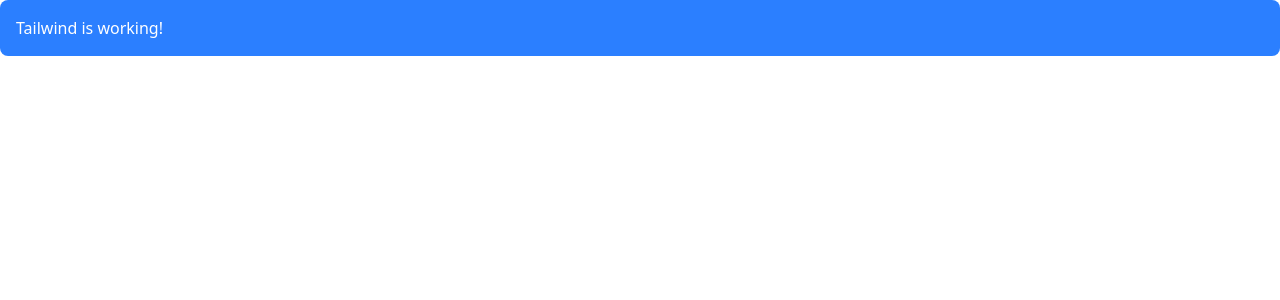
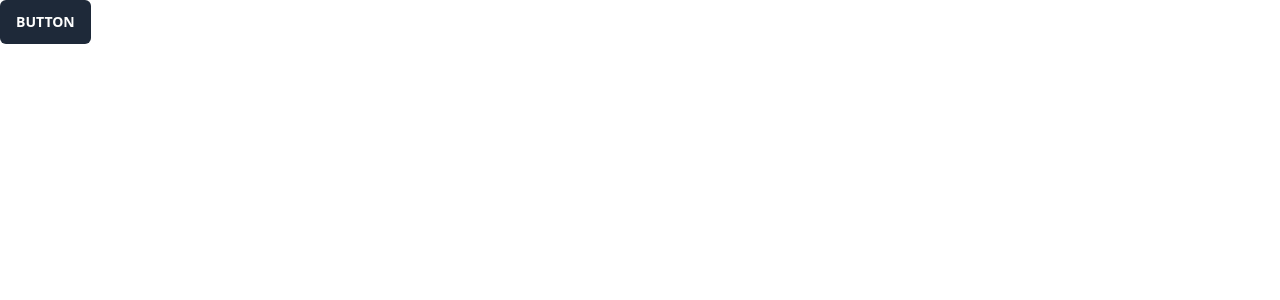
Before and after one commit to Sreehari9230/ReelRoulette, a React (Vite) app: page / in a window 1280 px wide. Shown: the top 300 px of the page. Built offline with nearby package versions, Linux system fonts and the light colour scheme.

Commit message:
daisyui-working

```diff
--- a/package.json
+++ b/package.json
@@ -24,6 +24,7 @@
     "@types/react": "^19.2.5",
     "@types/react-dom": "^19.2.3",
     "@vitejs/plugin-react": "^5.1.1",
+    "daisyui": "^5.5.14",
     "eslint": "^9.39.1",
     "eslint-plugin-react-hooks": "^7.0.1",
     "eslint-plugin-react-refresh": "^0.4.24",
--- a/src/index.css
+++ b/src/index.css
@@ -1 +1,2 @@
 @import "tailwindcss";
+@plugin "daisyui";
--- a/src/pages/HomePage.jsx
+++ b/src/pages/HomePage.jsx
@@ -1,11 +1,14 @@
-import React from 'react'
+import React from "react";
 
 const HomePage = () => {
   return (
-    <div className="bg-blue-500 text-white p-4 rounded-lg">
-      Tailwind is working!
+    <div>
+
+      <button className="inline-block cursor-pointer rounded-md bg-gray-800 px-4 py-3 text-center text-sm font-semibold uppercase text-white transition duration-200 ease-in-out hover:bg-gray-900">
+        Button
+      </button>
     </div>
-  )
-}
+  );
+};
 
-export default HomePage
+export default HomePage;
```
Also changed, not shown: 1 other file (tests, documents, lock files or other folders).
